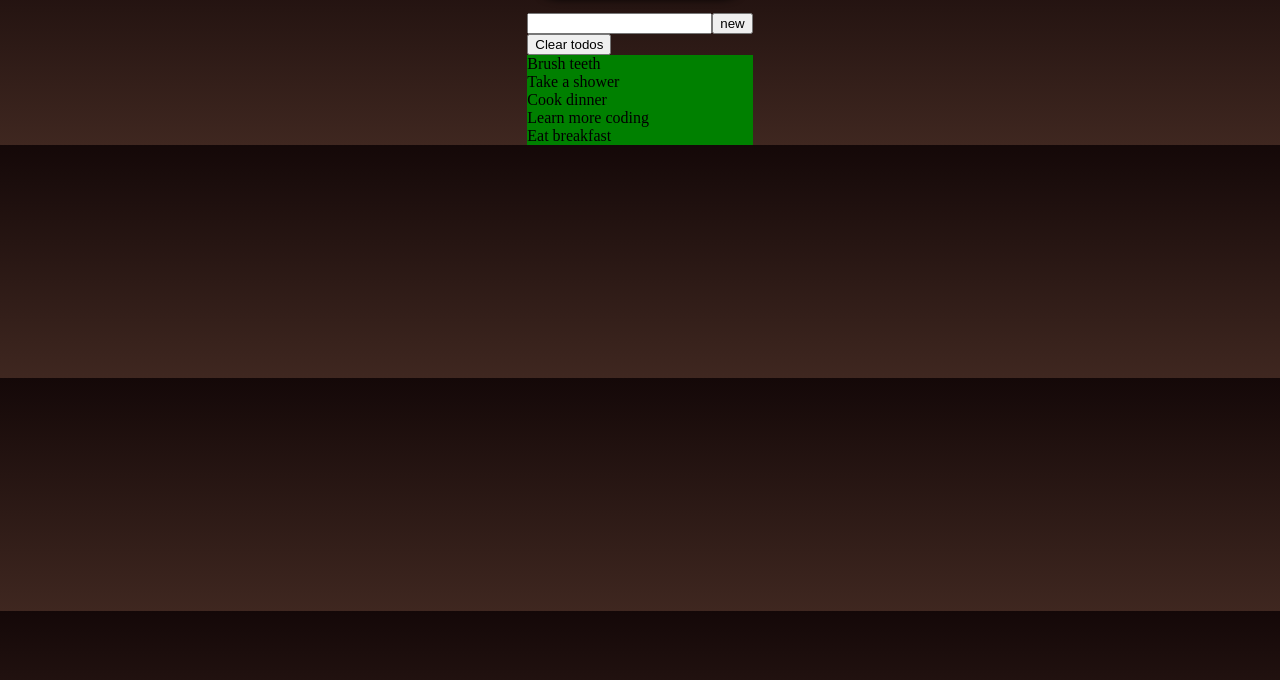
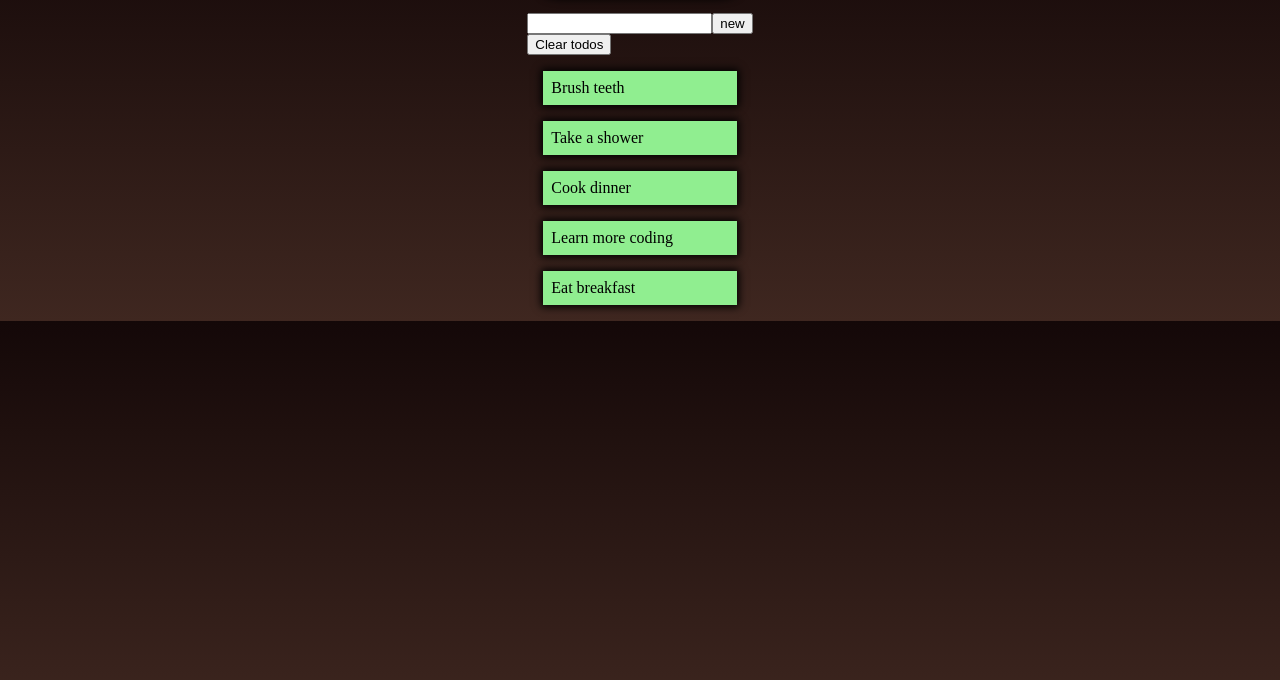
Before and after one commit to CatalinaSorina/Todo-with-React, a React app: page / in a window 1280 px wide. Shown: the part 88-768 px from the top of the page. Built offline with nearby package versions, Linux system fonts and the light colour scheme.

Commit message:
checkTodo functionality and todo style on check

```diff
--- a/src/TodoApp.js
+++ b/src/TodoApp.js
@@ -50,12 +50,16 @@ class TodoApp extends React.Component {
     }
 
     checkTodo = todoId => {
-        this.state.todos.map(todo => (
-            (todo.id===todoId) ? !todo.finished:todo
-        ))
-
         this.setState({
-            todos:this.todos
+            todos: this.state.todos.map(todo => {
+                if (todo.id === todoId) {
+                    return {
+                        ...todo,
+                        finished:!todo.finished
+                    };
+                }
+                return todo;
+            })
         });
     }
     render() {
--- a/src/index.css
+++ b/src/index.css
@@ -27,7 +27,10 @@ body {
 }
 
 .todo {
-    background-color: green;
+    background-color: lightgreen;
+    box-shadow: 0 0 0.5rem 0.1rem black;
+    padding:0.5rem;
+    margin:1rem;
 }
 
 .done {
```
